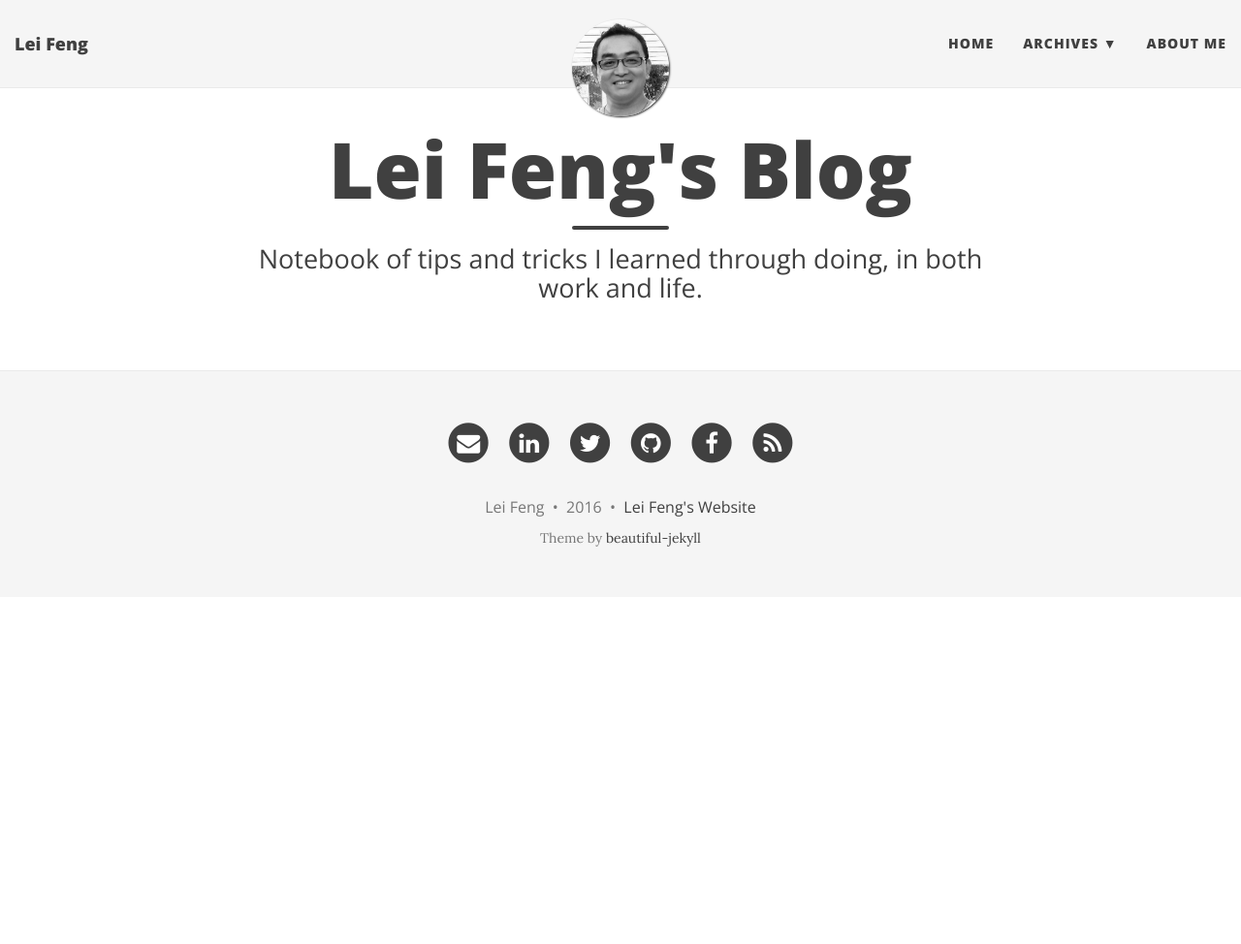
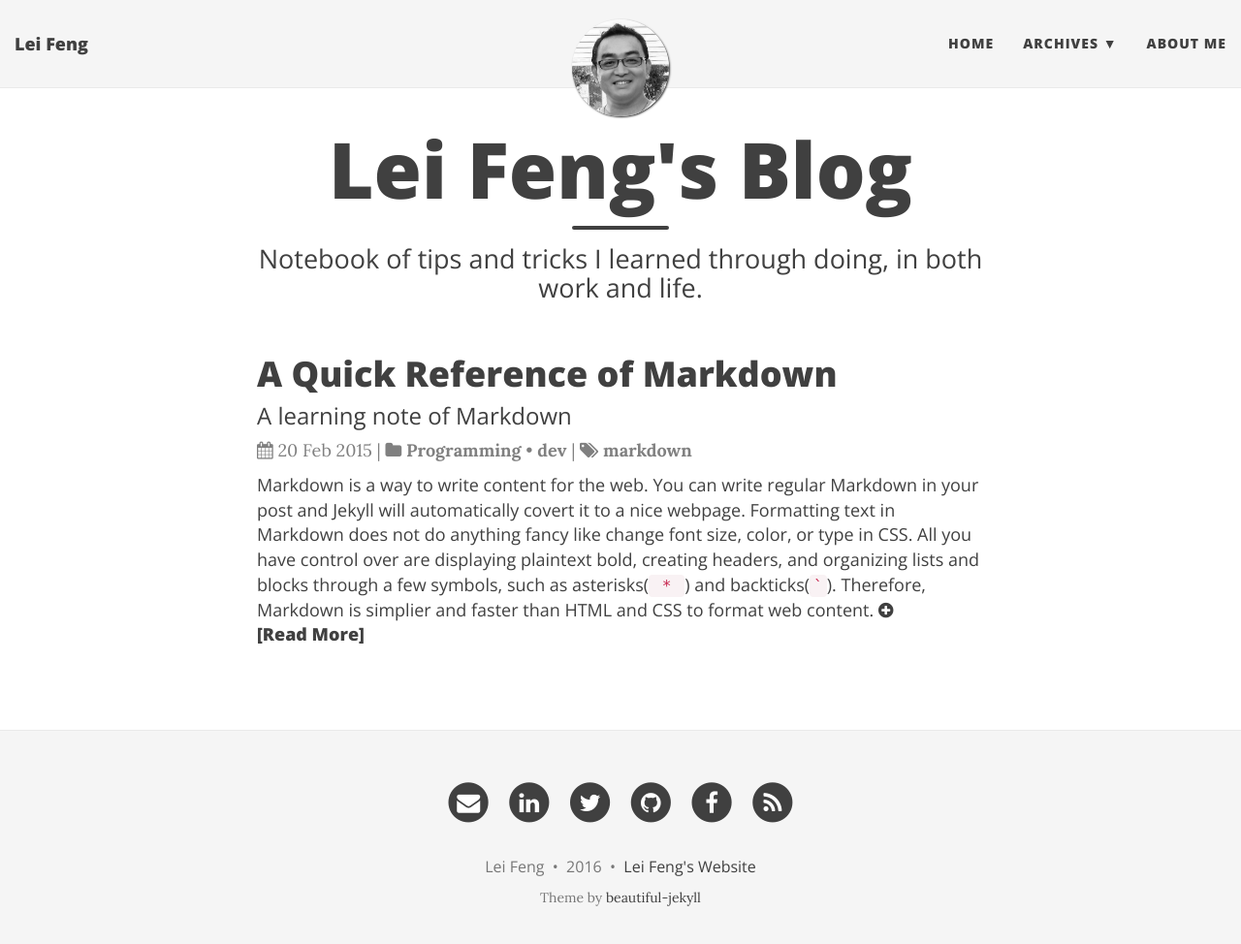
Before and after one commit to stonefl/stonefl.github.io, a Jekyll site: the page built from index.html, in a window 1280 px wide and 987 px high. Shown: the top 974 px of the window at 97% size. Built offline with Jekyll 4.4.1, drawn with Linux system fonts in a browser that asks for light colours; nearby versions of some CDN libraries; the list of posts is cut into pages by our own code; a file with an impossible date is left out.

Commit message:
Updated 2015-02-20-test-markdown.md

```diff
--- a/_posts/2015-02-20-test-markdown.md
+++ b/_posts/2015-02-20-test-markdown.md
@@ -1,18 +1,19 @@
 ---
 layout: post
-title: Markdown Tutorial
-subtitle: A quick reference of frequent markdown
+title: A Quick Reference of Markdown
+subtitle: A learning note of Markdown
 category: dev
 tag: markdown
 published: true
 categories:
   - Programming
 tags: Markdown
-date: ''
 ---
 
-[Markdown](http://markdowntutorial.com/) is a way to write content for the web. You can write regular Markdown in your post and Jekyll will automatically covert it to a nice webpage. Formatting text in Markdown does not do anything fancy like change font size, color, or type in CSS. All you have control over are displaying plaintext bold, creating headers, and organizing lists and blocks through a few symbols, such as asterisks(`*`) and backticks(`` ` ``). So once familiar with these s
+[Markdown](http://markdowntutorial.com/) is a way to write content for the web. You can write regular Markdown in your post and Jekyll will automatically covert it to a nice webpage. Formatting text in Markdown does not do anything fancy like change font size, color, or type in CSS. All you have control over are displaying plaintext bold, creating headers, and organizing lists and blocks through a few symbols, such as asterisks(` * `) and backticks(`` ` ``). Therefore, Markdown is simplier and faster than HTML and CSS to format web content.
 <!--more-->
+
+This
 
 You can write regular [markdown](http://markdowntutorial.com/) here and Jekyll will automatically convert it to a nice webpage.  I strongly encourage you to [take 5 minutes to learn how to write in markdown](http://markdowntutorial.com/) - it'll teach you how to transform regular text into bold/italics/headings/tables/etc.
 
```
